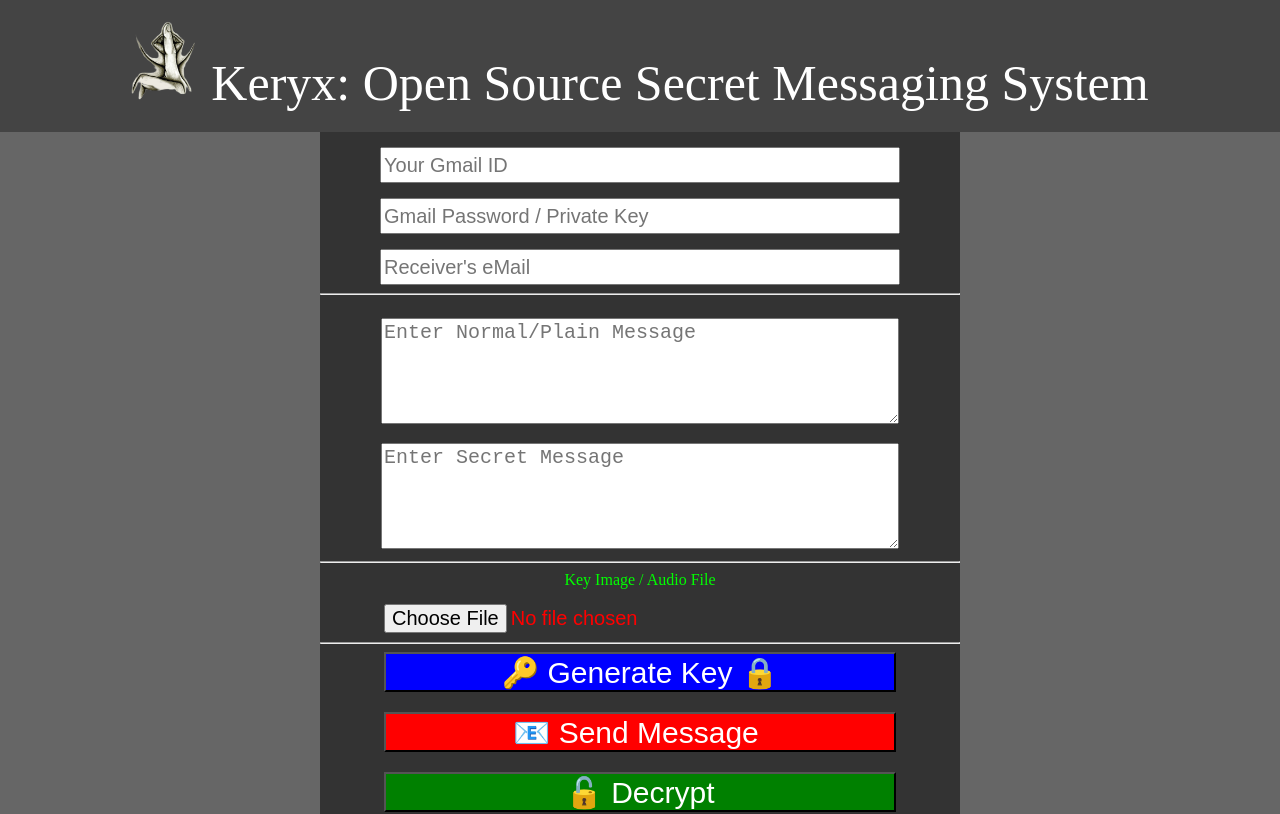
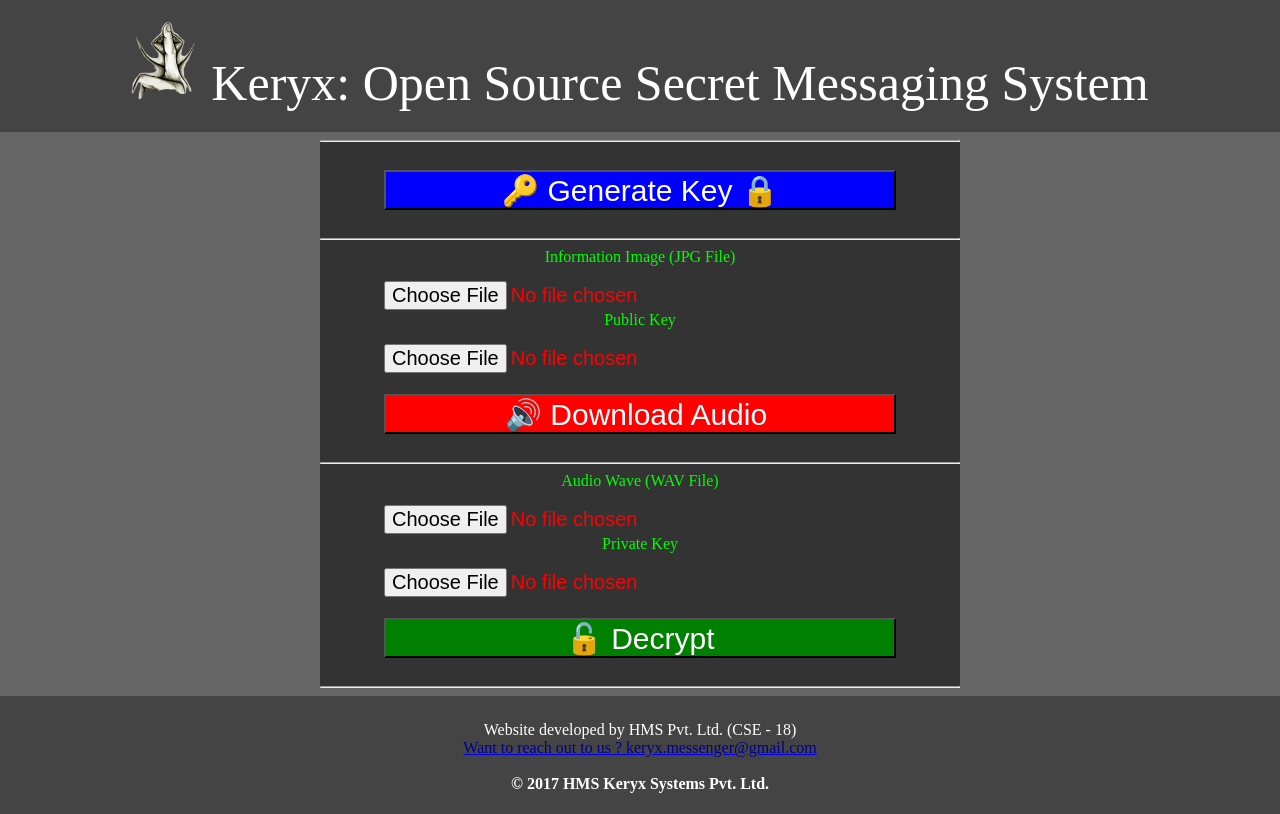
Before and after one commit to j-himanshu/keryx-react, a React (Create React App) app: page / in a window 1280 px wide. Shown: the top 814 px of the page. Built offline with nearby package versions, Linux system fonts and the light colour scheme.

Commit message:
FINAL DEMO FIX

```diff
--- a/src/App.js
+++ b/src/App.js
@@ -27,7 +27,8 @@ const styles = {
         "fontSize": "30px",
         "color": "white",
         "background": "blue",
-        "marginBottom": "20px"
+        "marginBottom": "20px",
+        "marginTop": "20px"
     },
 
     button2: {
@@ -36,7 +37,8 @@ const styles = {
         "fontSize": "30px",
         "color": "white",
         "background": "red",
-        "marginBottom": "20px"
+        "marginBottom": "20px",
+        "marginTop": "20px"
     },
 
     button3: {
@@ -45,7 +47,8 @@ const styles = {
         "fontSize": "30px",
         "color": "white",
         "background": "green",
-        "marginBottom": "20px"
+        "marginBottom": "20px",
+        "marginTop": "20px"
     }
 };
 
@@ -55,36 +58,68 @@ class App extends Component {
         super(props);
         this.url = getUrl();
         this.state = {
-            senderEmail: null,
-            passkey: null,
-            receiverEmail: null,
-            plainMessage: null,
-            secretMessage: null,
-            file: new FormData(),
-            fileType: null,
-            key: null
+            filePublicKey: new FormData(),
+            filePrivateKey: new FormData(),
+            fileInformation: new FormData(),
+            fileAudio: new FormData(),
+            fileTypePublicKey: null,
+            fileTypePrivateKey: null,
+            fileTypeInformation: null,
+            fileTypeAudio: null
         };
 
         this.handleChange = this.handleChange.bind(this);
-        this.handleUploadFile = this.handleUploadFile.bind(this);
-        this.generateKey = this.generateKey.bind(this);
-        this.sendMessage = this.sendMessage.bind(this);
+        this.handleUploadPublicKeyFile = this.handleUploadPublicKeyFile.bind(this);
+        this.handleUploadPrivateKeyFile = this.handleUploadPrivateKeyFile.bind(this);
+        this.handleUploadInformationFile = this.handleUploadInformationFile.bind(this);
+        this.handleUploadAudioFile = this.handleUploadAudioFile.bind(this);
+        this.getAudio = this.getAudio.bind(this);
         this.decryptMessage = this.decryptMessage.bind(this);
-        this.mailVerification = this.mailVerification.bind(this);
     };
 
-    handleUploadFile(event) {
-        console.log(event.target.files[0].type)
-        if (event.target.files[0].type === 'image/jpeg'
-            || event.target.files[0].type === 'image/jpg'
-            || event.target.files[0].type === 'audio/x-wav'
-            || event.target.files[0].type === 'audio/wav') {
-            (this.state.file).append('file', event.target.files[0]);
-            (this.state.file).append('name', 'upload');
-            this.setState({fileType: event.target.files[0].type})
+    handleUploadPublicKeyFile(event) {
+        if (event.target.files[0].type.length === 0) {
+            (this.state.filePublicKey).append('file', event.target.files[0]);
+            (this.state.filePublicKey).append('name', 'uploadPublicKey');
+            this.setState({fileTypePublicKey: event.target.files[0].type});
         }
         else
-            alert("Select only JPG/ WAV file!");
+            alert("Invalid file extension for key file!");
+
+    }
+
+    handleUploadPrivateKeyFile(event) {
+        if (event.target.files[0].type.length === 0) {
+            (this.state.filePrivateKey).append('file', event.target.files[0]);
+            (this.state.filePrivateKey).append('name', 'uploadPrivateKey');
+            this.setState({fileTypePrivateKey: event.target.files[0].type});
+        }
+        else
+            alert("Invalid file extension for key file!");
+
+    }
+
+    handleUploadInformationFile(event) {
+        if (event.target.files[0].type === 'image/jpeg'
+            || event.target.files[0].type === 'image/jpg') {
+            (this.state.fileInformation).append('file', event.target.files[0]);
+            (this.state.fileInformation).append('name', 'uploadInformation');
+            this.setState({fileTypeInformation: event.target.files[0].type});
+        }
+        else
+            alert("Select only JPG file!");
+
+    }
+
+    handleUploadAudioFile(event) {
+        if (event.target.files[0].type === 'audio/x-wav'
+            || event.target.files[0].type === 'audio/wav') {
+            (this.state.fileAudio).append('file', event.target.files[0]);
+            (this.state.fileAudio).append('name', 'uploadAudio');
+            this.setState({fileTypeAudio: event.target.files[0].type});
+        }
+        else
+            alert("Select only WAV file!");
 
     }
 
@@ -94,107 +129,42 @@ class App extends Component {
         this.setState(change);
     }
 
-    mailVerification() {
-        if (this.state.senderEmail === null || this.state.senderEmail.length < 8) {
-            alert("Enter Your Valid Email");
-            return false;
-        }
-        if (this.state.passkey === null || this.state.passkey.length < 8) {
-            alert("Enter Valid Password");
-            return false;
-        }
-        if (this.state.receiverEmail == null || this.state.receiverEmail.length < 8) {
-            alert("Enter Recipient Valid Email");
-            return false;
-        }
-        return true;
-    }
-
-    generateKey() {
-        if (this.mailVerification() === true) {
-            alert("Key generation takes about 10-15 seconds. Press 'Ok' to proceed.")
-            let keyUrl = this.url + "keryx/generateKey?";
-            fetch(keyUrl, {
-                method: 'POST',
-                headers: {
-                    'Accept': 'application/json',
-                    'Content-Type': 'application/json',
-                },
-                body: JSON.stringify(this.state)
-            }).then(response => response.json().then(body => ({response, body})))
-                .then(({response, body}) => {
-                    if (!response.ok) {
-                        alert("INTERNAL SERVER ERROR");
-                    } else if (body.status === false) {
-                        alert(body.message);
-                    } else {
-                        alert("Turn around and see nobody's watching you. If area is clear, press 'ok'");
-                        alert("Please note down following private key: " + body.publicKey);
-                    }
-                });
-
+    getAudio() {
+        if (this.state.fileTypeInformation !== "image/jpeg" && this.state.fileTypeInformation !== "image/jpg")
+            alert("Please upload 'Information Image (jpg)' file");
+        else if (this.state.fileTypePublicKey.length !== 0)
+            alert("Please upload Public Key file");
+        else {
+            alert("The encryption will take around 1-2 minutes, based on network speed and size of information.");
+            let keyUrl = this.url + "keryx/uploadPublicKey?";
+            let contentUrl = this.url + "keryx/uploadInformation?";
+            axios.post(keyUrl, this.state.filePublicKey).then((response) => {
+                alert(response.data);
+            });
+            axios.post(contentUrl, this.state.fileInformation).then((response) => {
+                alert(response.data);
+            });
+            alert("Download the audio from the following URL: " + this.url + "keryx/downloadAudio");
         }
     }
 
-    sendMessage() {
-        if (this.mailVerification() === true) {
-            if (this.state.fileType !== "image/jpeg" && this.state.fileType !== "image/jpg")
-                alert("Please upload 'Image Key (jpg)' file");
-            else {
-                alert("The decryption will take around 1-2 minutes, based on network speed and size of information.");
-                let keyUrl = this.url + "keryx/uploadKeyImage?"
-                axios.post(keyUrl, this.state.file).then((response) => {
-                    alert(response.data);
-                });
-                let messageUrl = this.url + "keryx/sendMessage?";
-                fetch(messageUrl, {
-                    method: 'POST',
-                    headers: {
-                        'Accept': 'application/json',
-                        'Content-Type': 'application/json',
-                    },
-                    body: JSON.stringify(this.state)
-                }).then(response => response.json().then(body => ({response, body})))
-                    .then(({response, body}) => {
-                        if (!response.ok) {
-                            alert("INTERNAL SERVER ERROR");
-                        } else {
-                            alert(body.message);
-                        }
-                    });
-            }
-        }
-
-    }
-
     decryptMessage() {
-        if (this.state.fileType !== "audio/wav" && this.state.fileType !== "audio/x-wav")
-            alert("Please upload 'Audio Wave(wav)' file");
-        else if (this.state.passkey === null || this.state.passkey.length < 8) {
-            alert("Enter Valid Public Key");
+        if (this.state.fileTypeAudio !== "audio/wav" && this.state.fileTypeAudio !== "audio/x-wav")
+            alert("Please upload 'Audio Wave (wav)' file");
+        else if (this.state.fileTypePrivateKey.length !== 0) {
+            alert("Enter Valid Private Key");
             return false;
         } else {
             alert("The decryption will take around 1-2 minutes, based on network speed and size of information.");
+            let keyUrl = this.url + "keryx/uploadPrivateKey?";
             let audioUrl = this.url + "keryx/uploadAudioFile?";
-            axios.post(audioUrl, this.state.file).then((response) => {
+            axios.post(keyUrl, this.state.filePrivateKey).then((response) => {
                 alert(response.data);
             });
-            let messageUrl = this.url + "keryx/decryptMessage?";
-            fetch(messageUrl, {
-                method: 'POST',
-                headers: {
-                    'Accept': 'application/json',
-                    'Content-Type': 'application/json',
-                },
-                body: JSON.stringify({passkey: this.state.passkey})
-            }).then(response => response.json().then(body => ({response, body})))
-                .then(({response, body}) => {
-                    if (!response.ok) {
-                        alert("INTERNAL SERVER ERROR");
-                    } else {
-                        alert(body.message);
-                    }
-                });
+            axios.post(audioUrl, this.state.fileAudio).then((response) => {
+                alert(response.data);
+            });
+            alert("Download the Image from the following URL: " + this.url + "keryx/downloadImage");
         }
     }
 
@@ -209,41 +179,35 @@ class App extends Component {
                 </div>
                 <div className="App">
                     <div className="panel">
-                        <input placeholder="Your Gmail ID" type="email" name="senderEmail"
-                               value={this.state.senderEmail} onChange={this.handleChange.bind(this)}
-                               style={styles.input}/>
+                        <hr/>
+                        <a href={this.url+"keryx/downloadKey"}>
+                            <input type="button" style={styles.button1} value="🔑 Generate Key 🔒"/>
+                        </a>
+                        <br/><hr/>
+                        Information Image (JPG File)
                         <br/>
-                        <input placeholder="Gmail Password / Private Key" type="password" name="passkey"
-                               value={this.state.passkey} onChange={this.handleChange.bind(this)} style={styles.input}/>
+                        <input type="file" name="uploadInformation" onChange={this.handleUploadInformationFile} style={styles.input}/>
                         <br/>
-                        <input placeholder="Receiver's eMail" type="email" name="receiverEmail"
-                               value={this.state.receiverEmail} onChange={this.handleChange.bind(this)}
-                               style={styles.input}/>
+                        Public Key
+                        <br/>
+                        <input type="file" name="uploadPublicKey" onChange={this.handleUploadPublicKeyFile} style={styles.input}/>
+                        <br/>
+                        <input type="button" style={styles.button2} value="🔊 Download Audio "
+                               onClick={() => this.getAudio()}/>
+                        <br/>
                         <hr/>
-
-                        <textarea placeholder="Enter Normal/Plain Message" type="textbox" name="plainMessage"
-                                  value={this.state.plainMessage} onChange={this.handleChange.bind(this)}
-                                  style={styles.message}/>
+                        Audio Wave (WAV File)
                         <br/>
-                        <textarea placeholder="Enter Secret Message" type="textbox" name="secretMessage"
-                                  value={this.state.secretMessage} onChange={this.handleChange.bind(this)}
-                                  style={styles.message}/>
-                        <hr/>
-
-                        Key Image / Audio File
+                        <input type="file" name="uploadAudio" onChange={this.handleUploadAudioFile} style={styles.input}/>
                         <br/>
-                        <input type="file" name="upload" onChange={this.handleUploadFile} style={styles.input}/>
-                        <hr/>
-
-                        <input type="button" style={styles.button1} value="🔑 Generate Key 🔒"
-                               onClick={() => this.generateKey()}/>
+                        Private Key
                         <br/>
-                        <input type="button" style={styles.button2} value="📧 Send Message "
-                               onClick={() => this.sendMessage()}/>
+                        <input type="file" name="uploadPrivateKey" onChange={this.handleUploadPrivateKeyFile} style={styles.input}/>
                         <br/>
                         <input type="button" style={styles.button3} value="🔓 Decrypt"
                                onClick={() => this.decryptMessage()}/>
                         <br/>
+                        <hr/>
                     </div>
                 </div>
                 < div className="App-footer">
```
